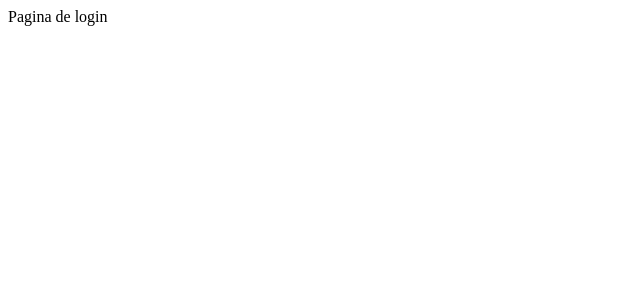
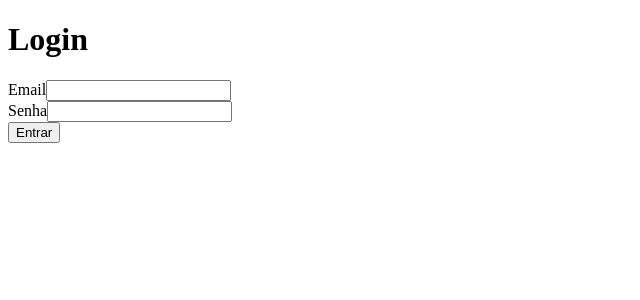
Before and after one commit to Otavioalv/teste_Jobz_front, a React (Vite) app in the folder onda_finance/: page /login in a window 1280 px wide. Shown: the top 300 px of the page, without its empty margins (0-640 px from the left). Built offline with nearby package versions, Linux system fonts and the light colour scheme.

Commit message:
feat: criar estrutura inicial de LoginPage

```diff
--- a/onda_finance/package.json
+++ b/onda_finance/package.json
@@ -12,6 +12,7 @@
   "dependencies": {
     "react": "^19.2.4",
     "react-dom": "^19.2.4",
+    "react-hook-form": "^7.72.0",
     "react-router-dom": "^7.13.2"
   },
   "devDependencies": {
--- a/onda_finance/src/features/auth/LoginPage.tsx
+++ b/onda_finance/src/features/auth/LoginPage.tsx
@@ -1,12 +1,72 @@
+import { useForm, Controller } from "react-hook-form"
 
 
-// interface ILoginPageProps {
-// };
+type FormData = {
+    email: string
+    password: string
+}
 
-export default function LoginPage(/* {}: ILoginPageProps */) {
-    return (
-        <>
-            Pagina de login
-        </>
-    );
-};
+export default function LoginPage() {
+    const { control, handleSubmit } = useForm<FormData>()
+
+    const onSubmit = (data: FormData) => {
+        console.log(data)
+    }
+
+  return (
+    <div className="flex h-screen items-center justify-center">
+        <div className="w-full max-w-sm">
+            <div>
+                <h1>Login</h1>
+            </div>
+
+            <div>
+                <form onSubmit={handleSubmit(onSubmit)} className="space-y-4">
+
+                    <Controller
+                        name="email"
+                        control={control}
+                        rules={{ required: "Email obrigatório" }}
+                        render={({ field, fieldState }) => (
+                        <div>
+                            <label>Email</label>
+
+                            <input {...field} type="email" />
+
+                            {fieldState.error && (
+                                <p className="text-sm text-red-500">
+                                    {fieldState.error.message}
+                                </p>
+                            )}
+                        </div>
+                        )}
+                    />
+
+                    <Controller
+                        name="password"
+                        control={control}
+                        rules={{ required: "Senha obrigatória" }}
+                        render={({ field, fieldState }) => (
+                        <div>
+                            <label>Senha</label>
+
+                            <input {...field} type="password" />
+
+                            {fieldState.error && (
+                                <p className="text-sm text-red-500">
+                                    {fieldState.error.message}
+                                </p>
+                            )}
+                        </div>
+                        )}
+                    />
+
+                    <button type="submit" className="w-full">
+                        Entrar
+                    </button>
+                </form>
+            </div>
+        </div>
+    </div>
+  )
+}
--- a/onda_finance/src/routes/index.tsx
+++ b/onda_finance/src/routes/index.tsx
@@ -31,6 +31,7 @@ export default function AppRoutes() {
             path="/transferencia"
             element={<TransferPage />}
         />
+
       </Routes>
     </BrowserRouter>
   );
```
Also changed, not shown: 1 other file (tests, documents, lock files or other folders).
